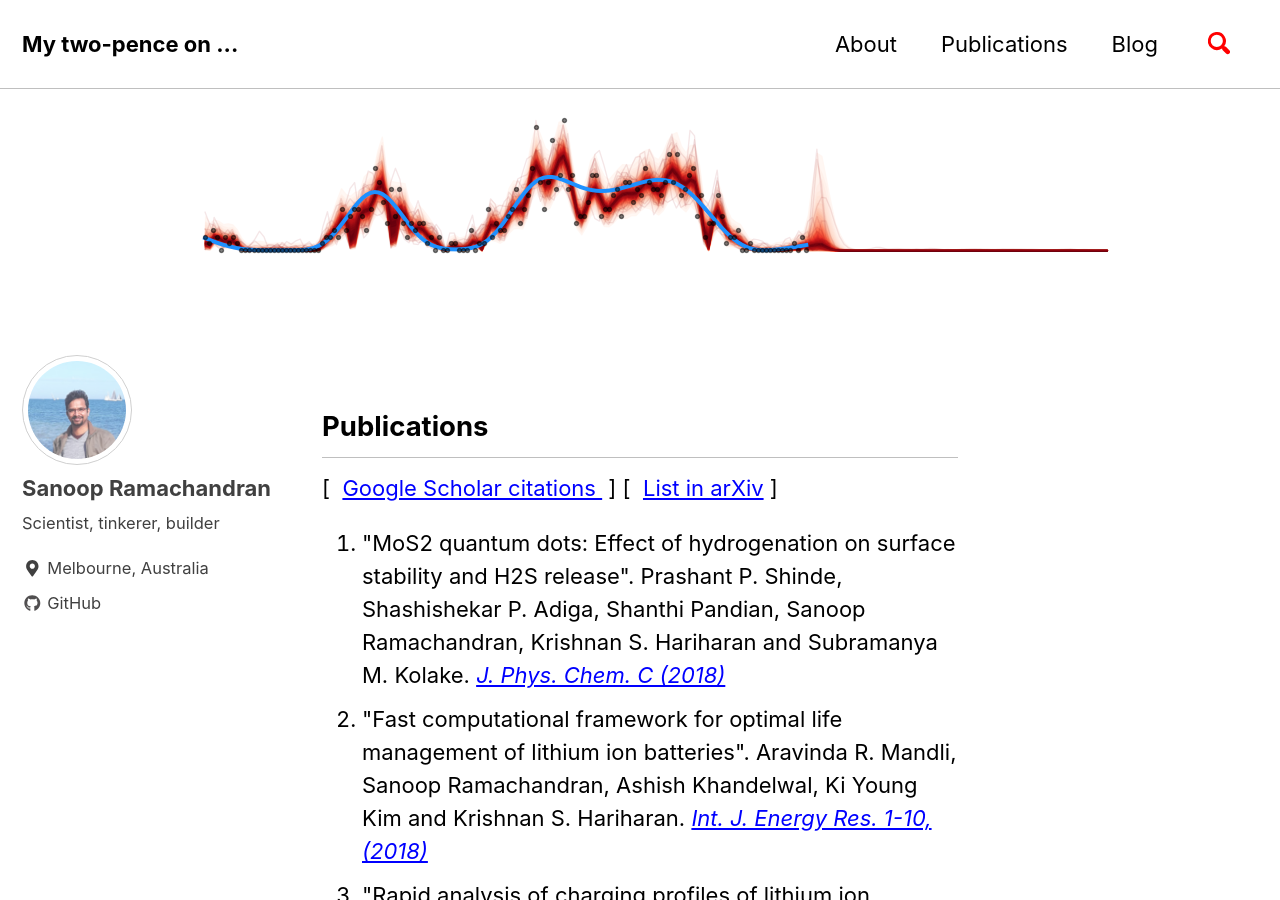
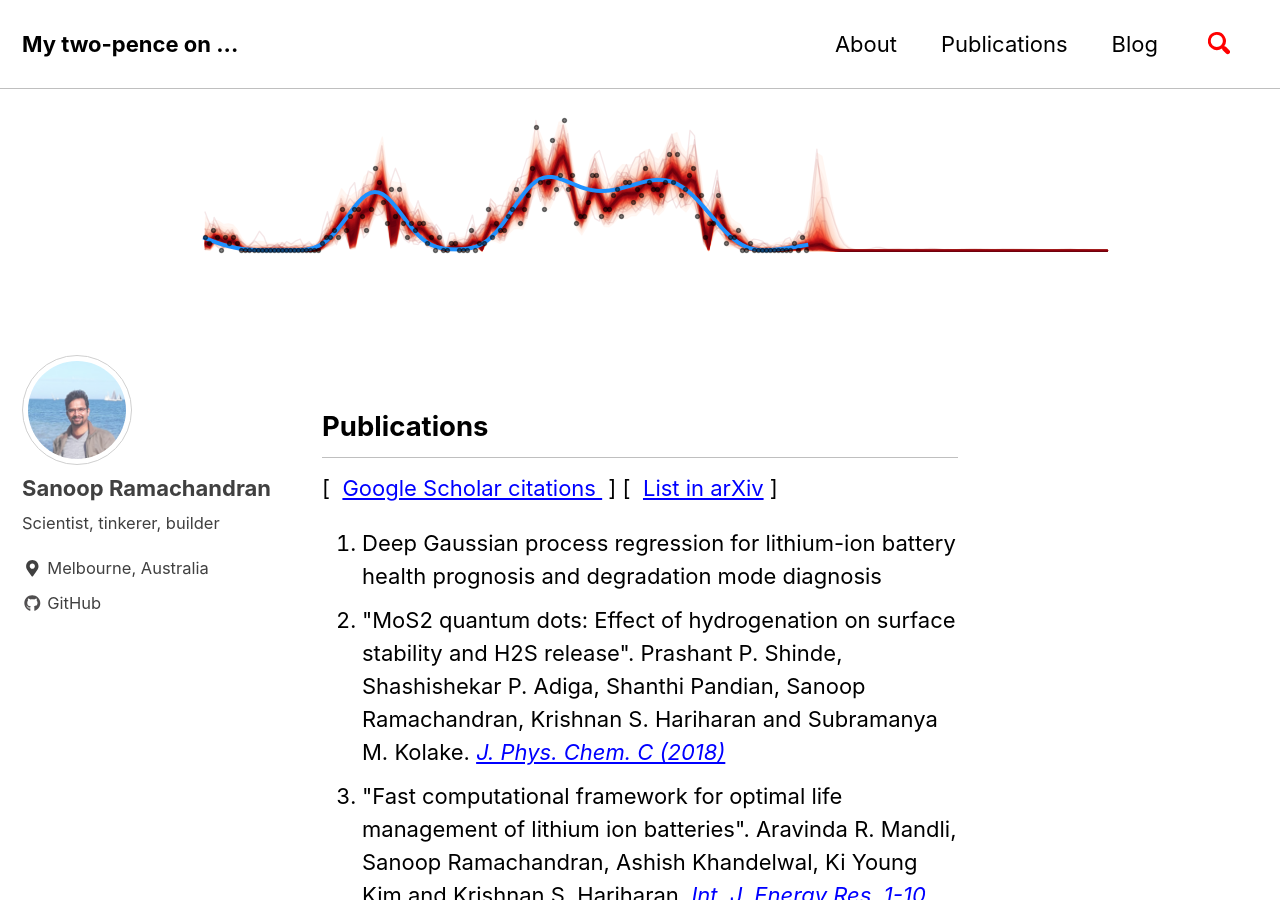
Before and after one commit to snoopyr/snoopyr.github.io, a Jekyll site: the page built from _pages/publications.html, in a window 1280 px wide and 900 px high. Built offline with Jekyll 4.4.1, drawn with Linux system fonts in a browser that asks for light colours; cached includes are drawn as plain includes; nearby versions of some CDN libraries.

Commit message:
updated page

```diff
--- a/_pages/publications.html
+++ b/_pages/publications.html
@@ -15,6 +15,8 @@ header:
 
 
 <ol>
+
+<li>Deep Gaussian process regression for lithium-ion battery health prognosis and degradation mode diagnosis</li>
 
 <li>"MoS2 quantum dots: Effect of hydrogenation on surface stability and H2S release".
 Prashant P. Shinde, Shashishekar P. Adiga, Shanthi Pandian, Sanoop Ramachandran, Krishnan S. Hariharan and Subramanya M. Kolake.
```
